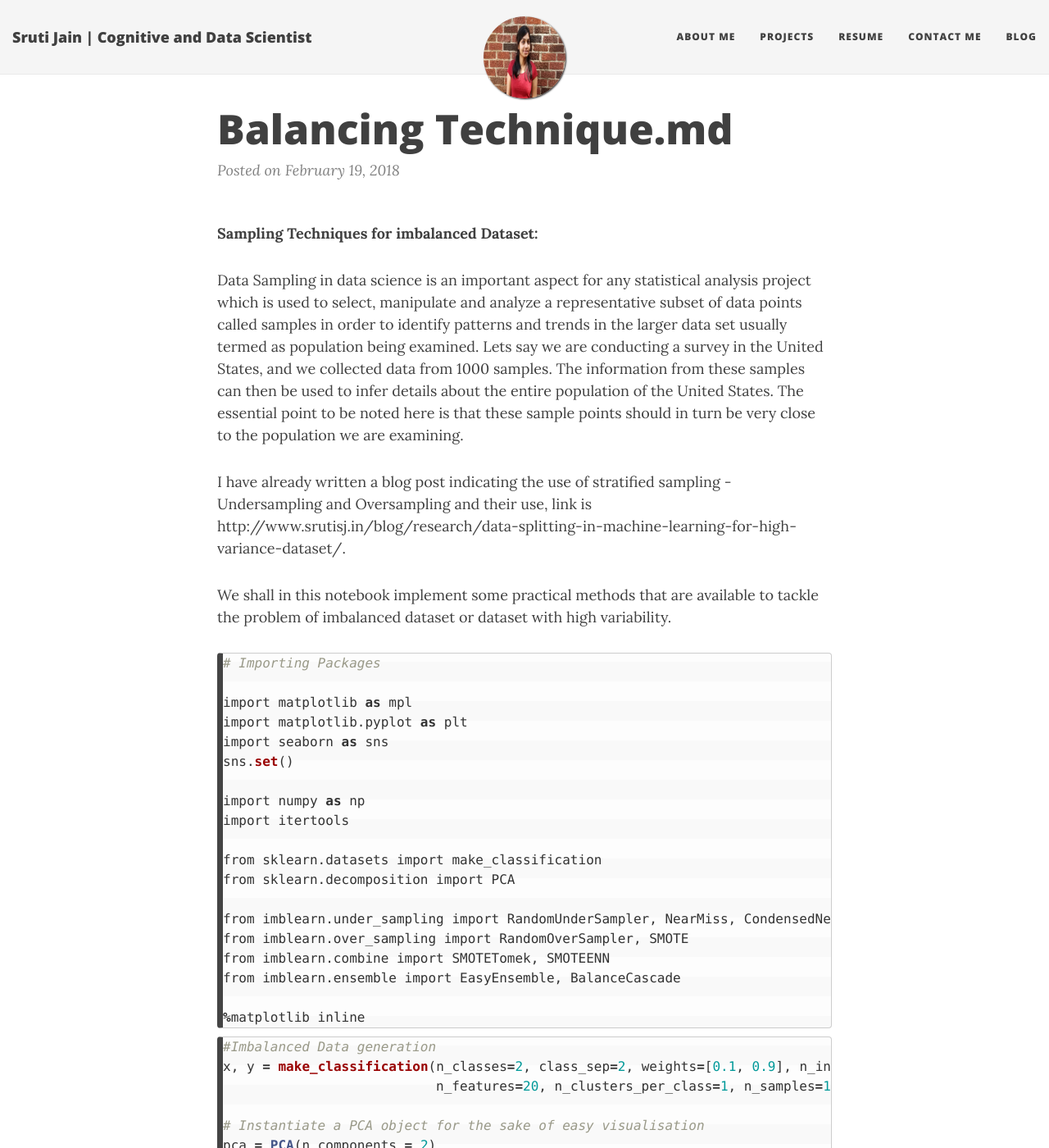
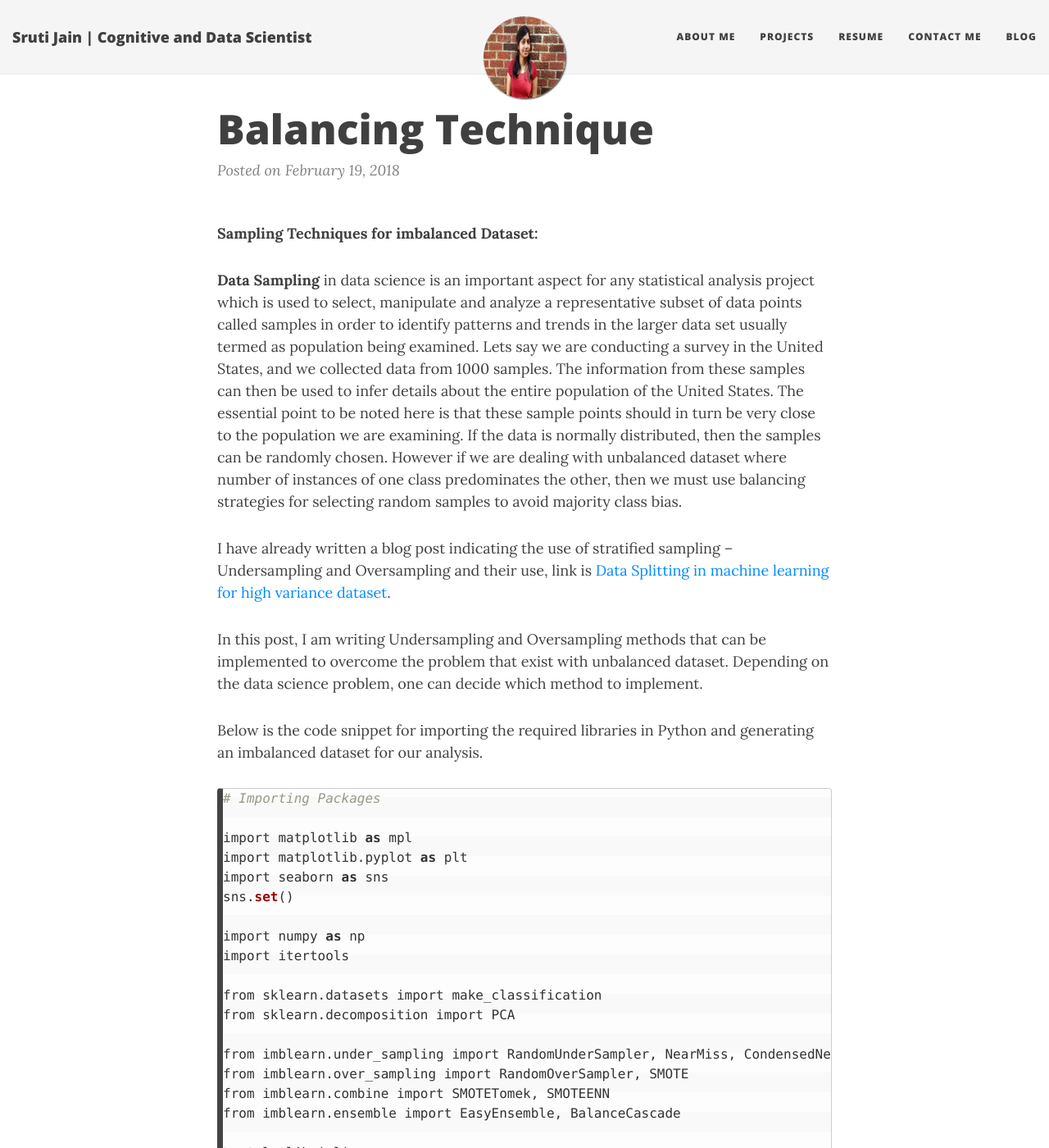
Before and after one commit to sruti-jain/sruti-jain.github.io, a Jekyll site: the page built from _posts/2018-02-19-Balancing-technique.md, in a window 1280 px wide and 1400 px high. Shown: the whole window at 82% size. Built offline with Jekyll 4.4.1, drawn with Linux system fonts in a browser that asks for light colours; nearby versions of some CDN libraries; some of the changed text lies outside the part shown.

Commit message:
Update and rename 2018-02-19-Balancing-technique.md.md to 2018-02-19-Balancing-technique.md

````diff
--- a/_posts/2018-02-19-Balancing-technique.md.md
+++ b/_posts/2018-02-19-Balancing-technique.md
@@ -1,12 +1,13 @@
 
 **Sampling Techniques for imbalanced Dataset:**
 
-Data Sampling in data science is an important aspect for any statistical analysis project which is used to select, manipulate and analyze a representative subset of data points called samples in order to identify patterns and trends in the larger data set usually termed as population being examined. Lets say we are conducting a survey in the United States, and we collected data from 1000 samples. The information from these samples can then be used to infer details about the entire population of the United States. The essential point to be noted here is that these sample points should in turn be very close to the population we are examining.
+**Data Sampling** in data science is an important aspect for any statistical analysis project which is used to select, manipulate and analyze a representative subset of data points called samples in order to identify patterns and trends in the larger data set usually termed as population being examined. Lets say we are conducting a survey in the United States, and we collected data from 1000 samples. The information from these samples can then be used to infer details about the entire population of the United States. The essential point to be noted here is that these sample points should in turn be very close to the population we are examining. If the data is normally distributed, then the samples can be randomly chosen. However if we are dealing with unbalanced dataset where number of instances of one class predominates the other, then we must use balancing strategies for selecting random samples to avoid majority class bias.
 
-I have already written a blog post indicating the use of stratified sampling - Undersampling and Oversampling and their use, link is http://www.srutisj.in/blog/research/data-splitting-in-machine-learning-for-high-variance-dataset/.
+I have already written a blog post indicating the use of stratified sampling – Undersampling and Oversampling and their use, link is [Data Splitting in machine learning for high variance dataset](http://www.srutisj.in/blog/research/data-splitting-in-machine-learning-for-high-variance-dataset/).
 
-We shall in this notebook implement some practical methods that are available to tackle the problem of imbalanced dataset or dataset with high variability.
+In this post, I am writing Undersampling and Oversampling methods that can be implemented to overcome the problem that exist with unbalanced dataset. Depending on the data science problem, one can decide which method to implement.
 
+Below is the code snippet for importing the required libraries in Python and generating an imbalanced dataset for our analysis.
 
 ```python
 # Importing Packages
@@ -115,11 +116,6 @@
 ncrx_vis = pca.transform(ncrx)
 ```
 
-    C:\Users\saj16\Anaconda3\lib\site-packages\imblearn\under_sampling\nearmiss.py:209: UserWarning: The number of the samples to be selected is larger than the number of samples available. The balancing ratio cannot be ensure and all samples will be returned.
-      warnings.warn('The number of the samples to be selected is larger'
-
-
-
 ```python
 # Plotting the new dataset after under-sampling
 palette = sns.color_palette()
@@ -176,7 +172,7 @@
 ```
 
 
-![png](output_5_0.png)
+![png](img/output_5_0.png)
 
 
 **Oversampling Methods**: Replicates the observations from minority class to balance the data. The various methods of oversampling implemented in this notebook includes:
@@ -305,10 +301,10 @@
 plt.show()
 ```
 
-
-![png](output_8_0.png)
+![png](img/output_8_0.png)
 
 
-Imbalance Learn API documentation: http://contrib.scikit-learn.org/imbalanced-learn/api.html
+The IPython Notebook implementation of the above methods can be found on **[Github Link](https://github.com/sruti-jain/Statistical_Techniques/blob/master/Balancing%20techniques%20for%20unbalanced%20datasets.ipynb)
 
-For R implementation of above methods refer to Package ‘unbalanced’: https://cran.r-project.org/web/packages/unbalanced/unbalanced.pdf
+For more documentation of above methods in **Python** refer to [Package ‘imblearn’](http://contrib.scikit-learn.org/imbalanced-learn/api.html)
+For more documentation of above methods in **R** refer to [Package ‘unbalanced’](https://cran.r-project.org/web/packages/unbalanced/unbalanced.pdf)
````
